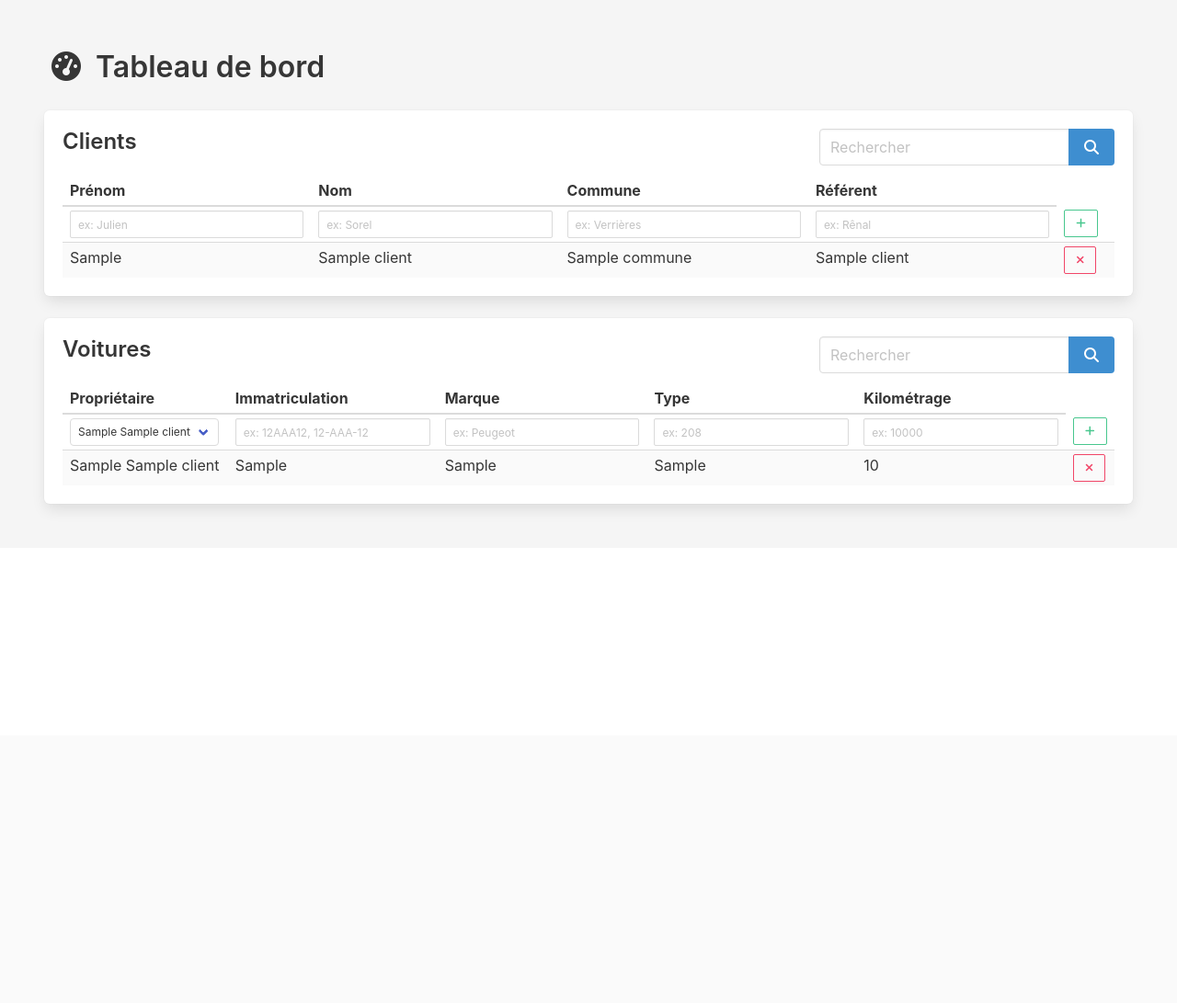
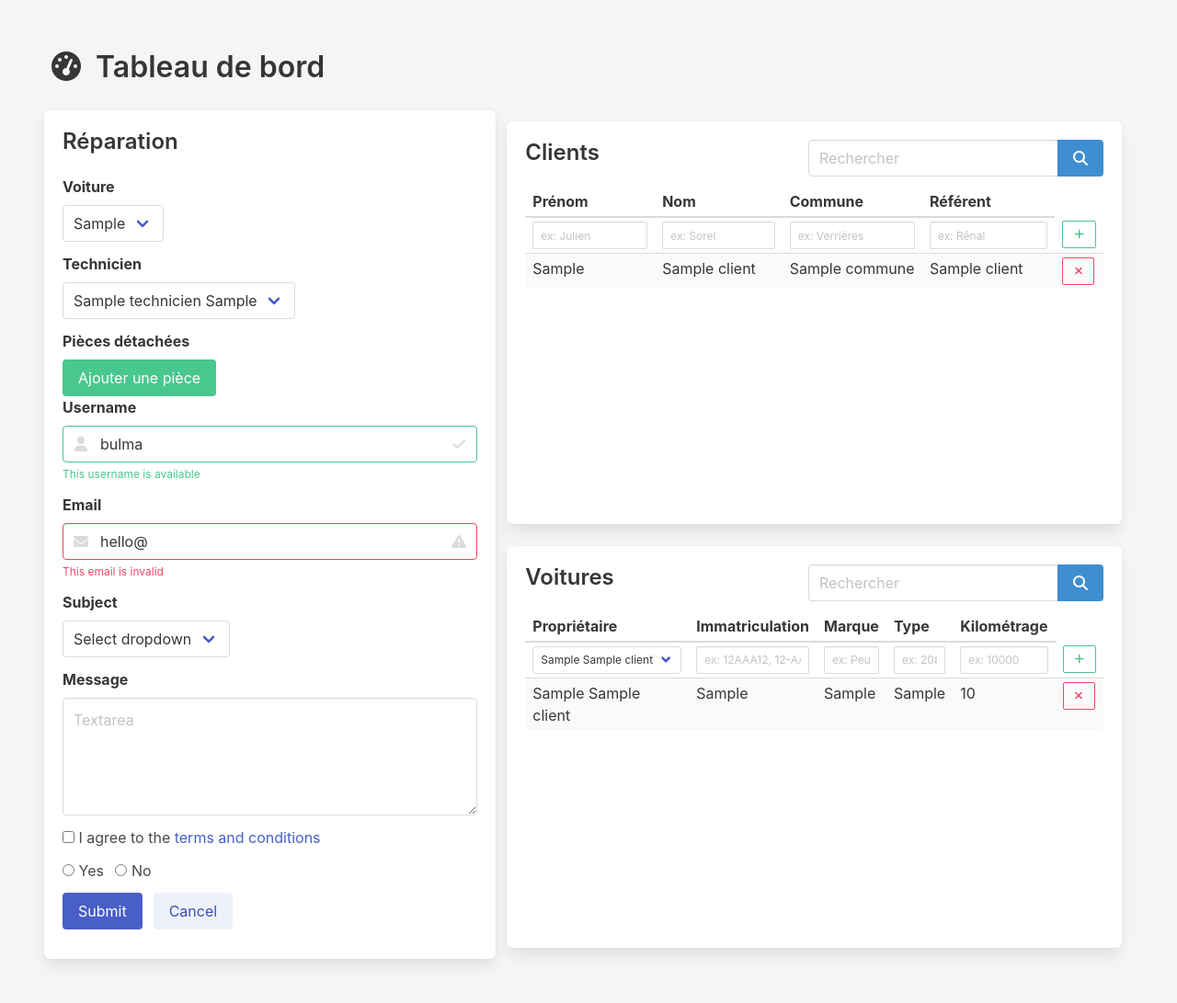
Before and after one commit to bonneted/garage, a Django app: page /bdd_form/ in a window 1280 px wide. Shown: the whole page at 92% size. Before the commit the page ends 558 px from the top, so only its background shows below. Run offline with Django 3.2, Linux system fonts and the light colour scheme; tables that the repository leaves empty hold one stand-in row (values such as "Sample post"); some libraries are stand-ins or nearby versions.

Commit message:
ajout réparation

```diff
--- a/bdd_form/static/bdd_form/js/main.js
+++ b/bdd_form/static/bdd_form/js/main.js
@@ -1,5 +1,9 @@
 function hide_parent(evt) {
   evt.currentTarget.parentNode.style.display = 'none';
+}
+function suppr_parent(evt) {
+  var parent = evt.currentTarget.parentNode.parentNode;
+  parent.parentNode.removeChild(parent);
 }
 
 var delete_buttons = document.getElementsByClassName("delete");
@@ -32,6 +36,17 @@ function recherche(evt) {
   }
 }
 
+function ajout_piece(evt) {
+  var nouv_piece = document.getElementById("piece_field").cloneNode(true);
+  nouv_piece.style.display = ''
+  evt.currentTarget.parentNode.parentNode.parentNode.appendChild(nouv_piece);
+  console.log(nouv_piece)
+}
+
+function myFunction() {
+
+}
+
 $('#buttonRechClient').on('click', recherche);
 $('#textRechClient').on('focusout', recherche);
 $('#textRechClient').on('keypress',function(e) {if(e.which == 13) {recherche(e)}});
@@ -40,5 +55,8 @@ $('#buttonRechVoiture').on('click', recherche);
 $('#textRechVoiture').on('focusout', recherche);
 $('#textRechVoiture').on('keypress',function(e) {if(e.which == 13) {recherche(e)}});
 
+$('#ajout_piece').on('click', ajout_piece);
+
+
 const loading_status = JSON.parse(document.getElementById('loading_status').textContent);
 console.log(loading_status)
--- a/bdd_form/template/bdd_form/base_dashboard.html
+++ b/bdd_form/template/bdd_form/base_dashboard.html
@@ -28,6 +28,26 @@
         <span>Tableau de bord</span>
       </div>
       <div class="tile is-ancestor">
+        <div class="tile is-parent">
+          <div class="tile is-child box">
+            {% block reparation_form %}{% endblock %}
+            <div class="field has-addons" id='piece_field' style="display: none">
+              <div class="control" id='piece_detachee'>
+              <div class="select">
+                  <select>
+                      {% for piece in pieces %}
+                      <option>
+                        {{ piece.nom }}
+                      </option>
+                      {% endfor %}
+                  </select>
+              </div>
+              </div>
+              <div class="control">
+                <button type="submit" class="button is-danger" onclick="suppr_parent(event)"><i class="fas fa-times"></i></button>
+              </div>
+          </div>
+        </div>
         <div class="tile is-vertical is-parent">
           <div class="tile is-child box">
             <div style="display: flex; justify-content: space-between">
@@ -49,7 +69,6 @@
               </div>
             </div>
             {% block client_notification %}{% endblock %}
-
             <table class="table is-narrow is-striped is-fullwidth">
               <thead>
                 <tr>
--- a/bdd_form/template/bdd_form/dashboard.html
+++ b/bdd_form/template/bdd_form/dashboard.html
@@ -34,3 +34,122 @@
     </div>
 {% endif %}
 {% endblock %}
+
+{% block reparation_form %}
+<h1 class="title is-size-4">Réparation</h1>
+    <div class="field">
+        <label class="label">Voiture</label>
+        <div class="control">
+        <div class="select">
+            <select>
+                {% for voiture in voitures %}
+                <option>
+                  {{ voiture.immatriculation }}
+                </option>
+                {% endfor %}
+            </select>
+        </div>
+        </div>
+    </div>
+    <div class="field">
+        <label class="label">Technicien</label>
+        <div class="control">
+        <div class="select">
+            <select>
+                {% for technicien in techniciens %}
+                <option>
+                  {{ technicien.nom }} {{ technicien.prenom }}
+                </option>
+                {% endfor %}
+            </select>
+        </div>
+        </div>
+    </div>
+
+    <div id="piece_container">
+    <div class="field">
+        <label class="label">Pièces détachées</label>
+        <div class="control">
+            <button class="button is-success" id="ajout_piece">Ajouter une pièce</button>
+        </div>
+    </div>
+    </div>
+
+  <div class="field">
+    <label class="label">Username</label>
+    <div class="control has-icons-left has-icons-right">
+      <input class="input is-success" type="text" placeholder="Text input" value="bulma">
+      <span class="icon is-small is-left">
+        <i class="fas fa-user"></i>
+      </span>
+      <span class="icon is-small is-right">
+        <i class="fas fa-check"></i>
+      </span>
+    </div>
+    <p class="help is-success">This username is available</p>
+  </div>
+
+  <div class="field">
+    <label class="label">Email</label>
+    <div class="control has-icons-left has-icons-right">
+      <input class="input is-danger" type="email" placeholder="Email input" value="hello@">
+      <span class="icon is-small is-left">
+        <i class="fas fa-envelope"></i>
+      </span>
+      <span class="icon is-small is-right">
+        <i class="fas fa-exclamation-triangle"></i>
+      </span>
+    </div>
+    <p class="help is-danger">This email is invalid</p>
+  </div>
+
+  <div class="field">
+    <label class="label">Subject</label>
+    <div class="control">
+      <div class="select">
+        <select>
+          <option>Select dropdown</option>
+          <option>With options</option>
+        </select>
+      </div>
+    </div>
+  </div>
+
+  <div class="field">
+    <label class="label">Message</label>
+    <div class="control">
+      <textarea class="textarea" placeholder="Textarea"></textarea>
+    </div>
+  </div>
+
+  <div class="field">
+    <div class="control">
+      <label class="checkbox">
+        <input type="checkbox">
+        I agree to the <a href="#">terms and conditions</a>
+      </label>
+    </div>
+  </div>
+
+  <div class="field">
+    <div class="control">
+      <label class="radio">
+        <input type="radio" name="question">
+        Yes
+      </label>
+      <label class="radio">
+        <input type="radio" name="question">
+        No
+      </label>
+    </div>
+  </div>
+
+  <div class="field is-grouped">
+    <div class="control">
+      <button class="button is-link">Submit</button>
+    </div>
+    <div class="control">
+      <button class="button is-link is-light">Cancel</button>
+    </div>
+  </div>
+  {% endblock %}
--- a/bdd_form/views.py
+++ b/bdd_form/views.py
@@ -53,6 +53,8 @@ def dashboard(request):
     communes = Commune.objects.all()
     voitures = Voiture.objects.all()
     clients = Client.objects.all()
+    techniciens = Technicien.objects.all()
+    pieces = Piece_detachee.objects.all()
     clientform = ClientForm()
     voitureform = VoitureForm()
 
@@ -128,6 +130,8 @@ def dashboard(request):
         'communes': communes,
         'voitures': voitures,
         'clients': clients,
+        'techniciens': techniciens,
+        'pieces': pieces,
         'clientform': clientform,
         'voitureform': voitureform,
         'loading_status': loading_status,
```
Also changed, not shown: bdd_form/models.py (line endings or trailing spaces).
